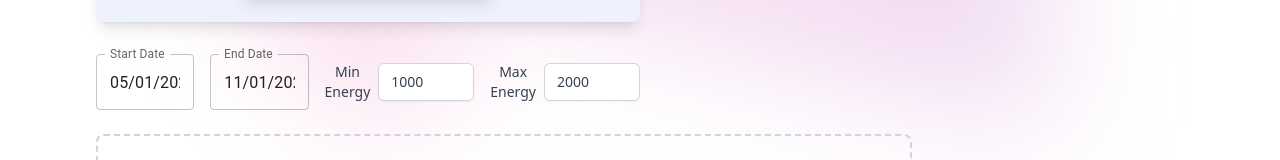
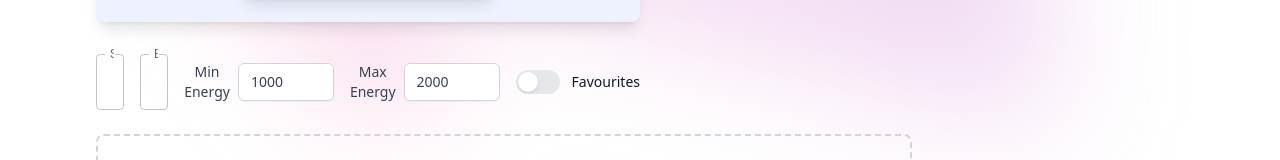
Before and after one commit to TroydonAnabolic/meal-planner-website, a Next.js app: page /demo in a window 1280 px wide. Shown: the part 586-746 px from the top of the page. Built offline with nearby package versions, Linux system fonts and the light colour scheme; no server answers; what @azure/identity, @azure/keyvault-certificates, amazon-cognito-identity-js would draw is missing.

Commit message:
add option for user to use favorite recipe on UI

```diff
--- a/app/components/meal-plan/plan/meal-plan-generator.tsx
+++ b/app/components/meal-plan/plan/meal-plan-generator.tsx
@@ -26,6 +26,7 @@
 import GlowyBanner from "../../ui/banner/banner-with-glow";
 import { ROUTES } from "@/constants/routes";
 import { generateMealPlanAndRecipes } from "@/lib/meal-plan-generator";
+import ToggleInput from "../../ui/inputs/toggle-input";
 
 type MealPlanGeneratorProps = {
   clientData: IClientInterface;
@@ -163,6 +164,25 @@
     };
 
     setMealPlanPreferences(updatedMealPlanPreferences);
+  };
+
+  const handleToggleFavourite = (isFavourite: boolean) => {
+    if (isFavourite) {
+      setConfirmModalProps({
+        open: true,
+        title: "Use Favourites",
+        message:
+          "Favourited recipes that match the corresponding meal type (e.g. lunch/dinner) and scheduled time will replace the generated recipes in your meal plan.",
+        confirmText: "OK",
+        colorScheme: "bg-blue-600 hover:bg-blue-500",
+        onConfirm: closeConfirmModal,
+        cancelText: "",
+        onClose: () => {},
+        type: "primary",
+      });
+    }
+
+    setUseFavouriteRecipes(isFavourite);
   };
 
   const handleGenerateMealPlan = async () => {
@@ -428,6 +448,14 @@
                     />
                   </div>
                 </div>
+                <div className="my-4">
+                  <ToggleInput
+                    label="Favourites"
+                    subLabel=""
+                    enabled={useFavouriteRecipes}
+                    onChange={handleToggleFavourite}
+                  />
+                </div>
               </div>
             </div>
 
--- a/lib/server-side/edamam.ts
+++ b/lib/server-side/edamam.ts
@@ -94,17 +94,29 @@
   };
 
   try {
-    const recipeResponse = await exponentialBackoffAxios<IRecipeHit>(
-      axiosConfig,
-      5,
-      6000
+    const response = await exponentialBackoffFetch(() =>
+      fetch(`${recipeURI}?app_id=${appId}&app_key=${appKey}`, {
+        method: "GET",
+      })
     );
+
+    if (!response.ok) {
+      throw new Error("Failed to get recipe");
+    }
+
+    const recipeResponse: IRecipeHit = await response.json();
+
+    // const recipeResponse = await exponentialBackoffAxios<IRecipeHit>(
+    //   axiosConfig,
+    //   5,
+    //   6000
+    // );
 
     if (!recipeResponse) {
       throw new Error("Failed to get recipe");
     }
 
-    return recipeResponse.data;
+    return recipeResponse;
   } catch (error: any) {
     console.error(`Failed to get recipe: ${error.message}`, error);
   }
```
